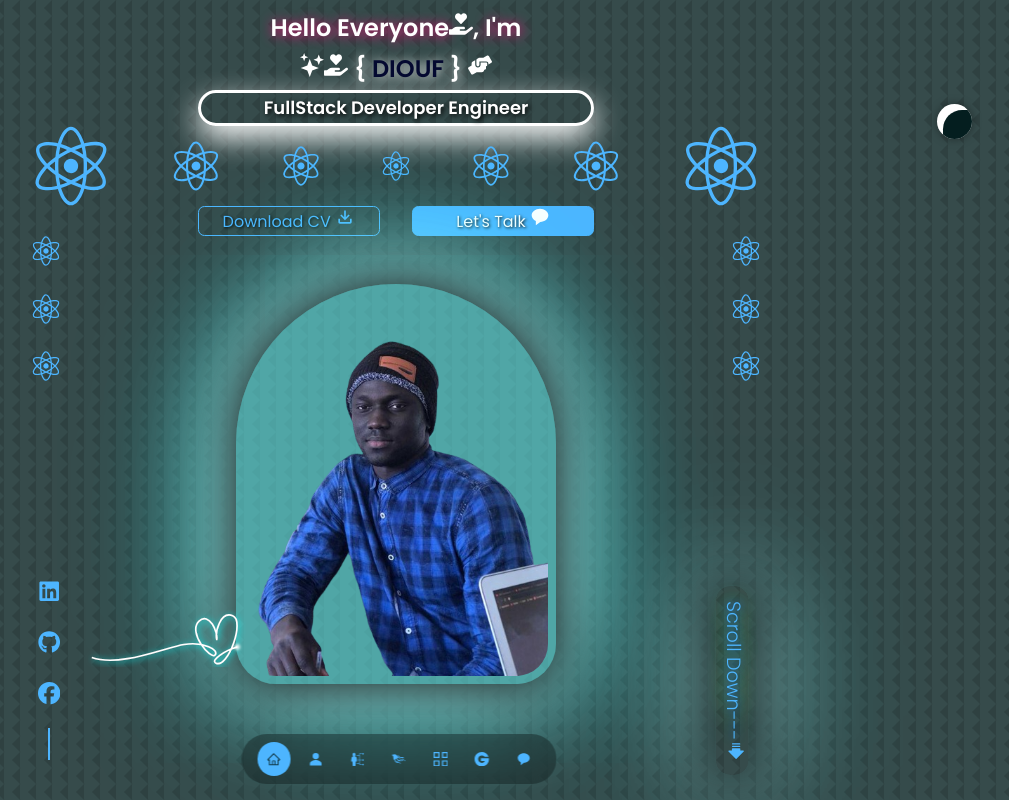
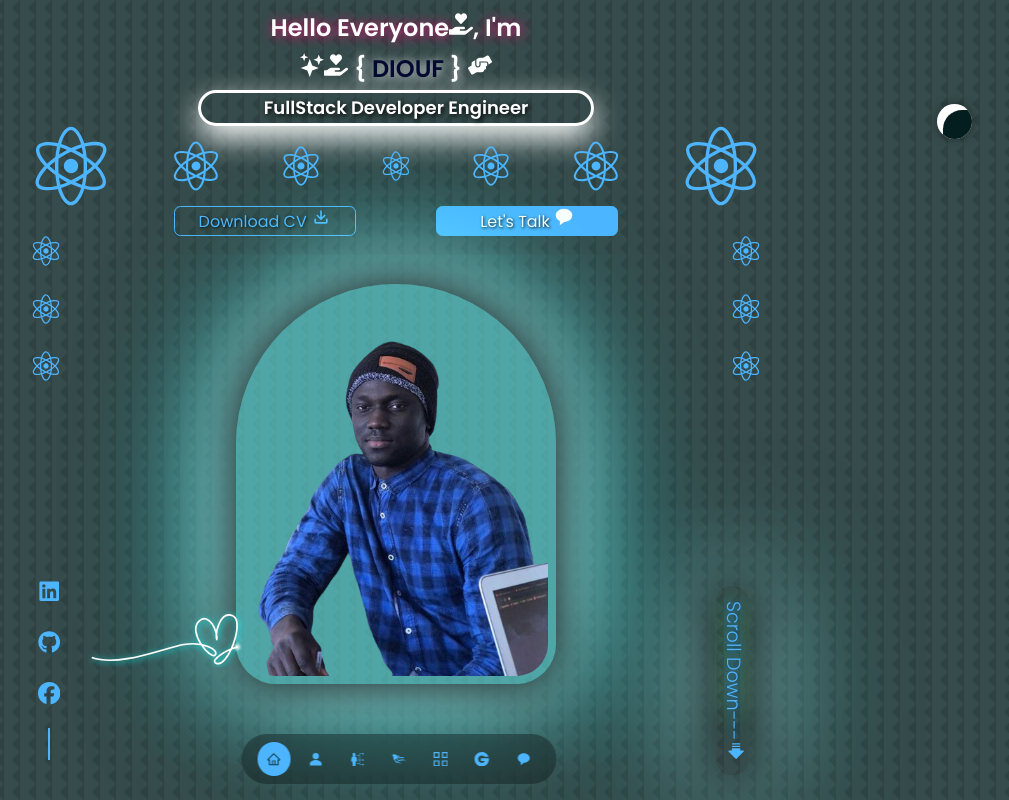
Before and after one commit to Mouhamed1003/keenprogrammer.com, a React (Create React App) app: page / in a window 1280 px wide. Shown: the top 800 px of the page, without its empty margins (244-1253 px from the left). Built offline with nearby package versions, Linux system fonts and the light colour scheme.

Commit message:
Update header.css

```diff
--- a/src/components/header/header.css
+++ b/src/components/header/header.css
@@ -34,7 +34,7 @@ header {
 .cta {
     margin-top: 0rem;
     display: flex;
-    gap: 2rem;
+    gap: 5rem;
     justify-content: center;
 }
 .cta a {
```
